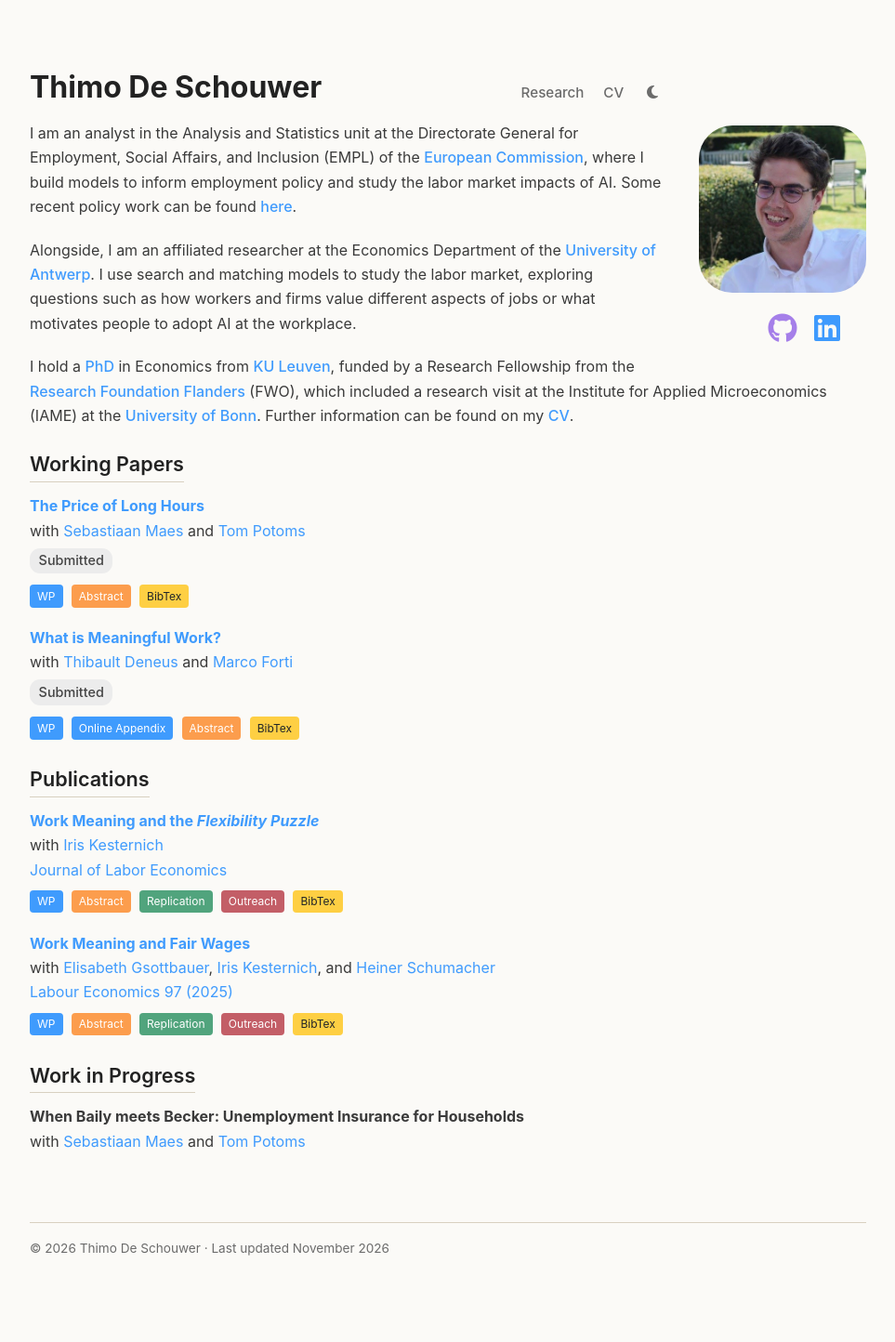
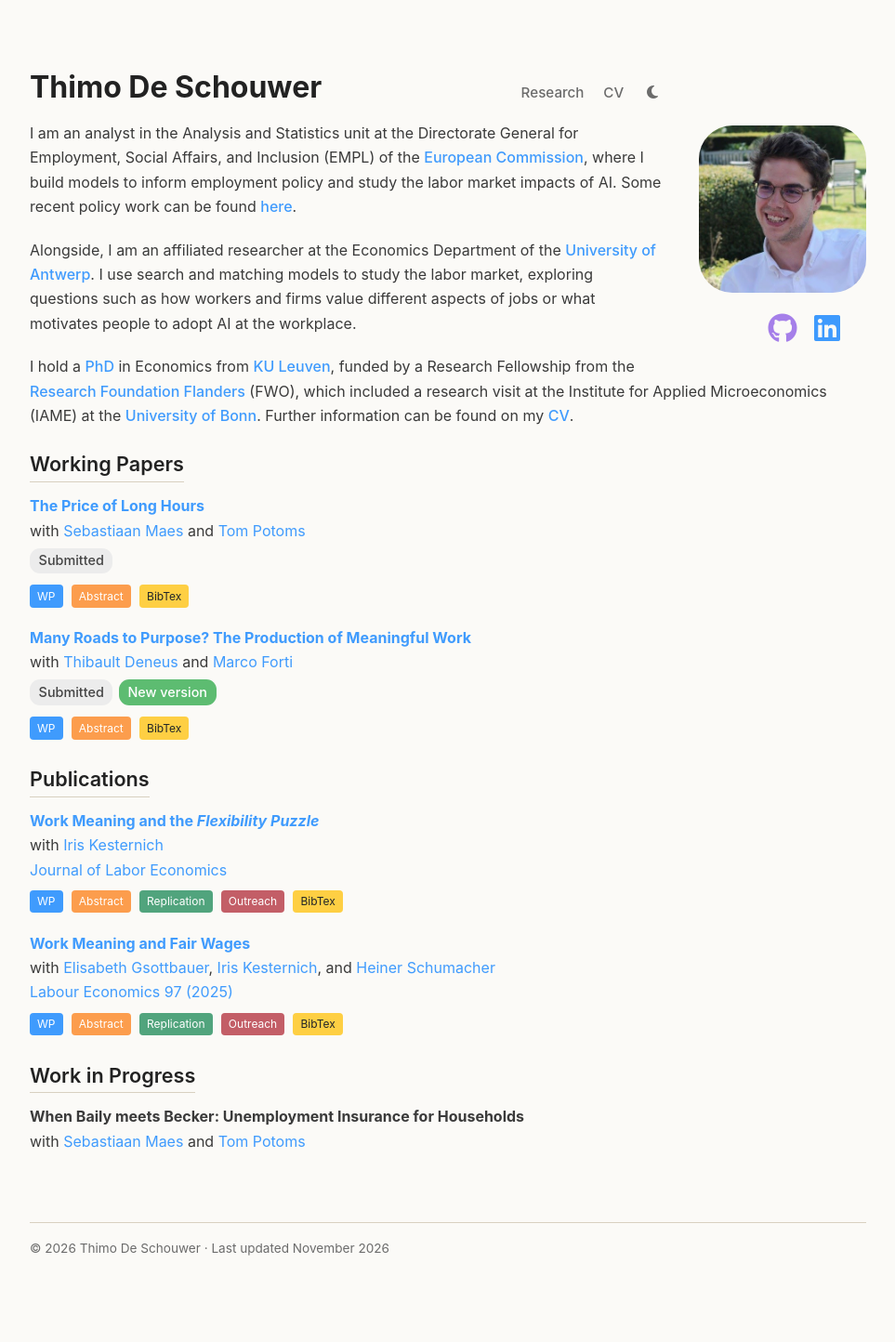
Before and after one commit to thimodeschouwer/thimodeschouwer.github.io, a Jekyll site: the page built from index.md, in a window 1280 px wide. Shown: the whole page at 93% size, without its empty margins (158-1121 px from the left). Built offline with Jekyll 4.4.1, drawn with Linux system fonts in a browser that asks for light colours; a style sheet for code colours, icons or effects is not loaded.

Commit message:
update meaning paper

```diff
--- a/_data/workingpapers.yml
+++ b/_data/workingpapers.yml
@@ -15,16 +15,16 @@ main:
         publisher={CESifo Working Paper}
       }
 
-  - title: What is Meaningful Work?
+  - title: "Many Roads to Purpose? The Production of Meaningful Work"
     authors: with <a href = "https://thibaultdeneus.github.io" > Thibault Deneus </a> and <a href = "https://www.econ.uni-bonn.de/en/department/doctoral-students/marco-forti" > Marco Forti </a>
     pdf: ./assets/files/MeaningProduction.pdf
-    appendix: ./assets/files/MeaningProductionApp.pdf
     abstract: >-
       Many people derive a sense of impact or purpose from their jobs – they consider work to be a source of meaning. But what makes work meaningful? Theoretical models suggest that meaning can be created through social and non-social impact. We exploit rich panel data representative of workers in the United States to empirically assess the importance of these channels, and estimate a non-linear, within individual production function for work meaning that allows for noisy and complementary inputs. The model explains most of the variation in meaning between, and half of the variation in meaning within individuals. We find that social impact is the most effective pathway to meaning, and estimate a direct output elasticity of about 0.44. The effectiveness of non-social impact differs significantly across demographic groups. We also find evidence of a negative interaction between social- and non-social impact. A standard deviation increase in social impact is twice as effective in creating meaning for individuals that perceive their jobs as having little non-social impact, compared to those with high perceived non-social impact.
     notes: Submitted
+    new: New version
     bibtex: |
       @article{deschouwer2025howto,
-        title={What is Meaningful Work?},
+        title={Many Roads to Purpose? The Production of Meaningful Work},
         author={De Schouwer, Thimo and Deneus, Thibault and Forti, Marco},
         year={2025},
         publisher={Working Paper}
--- a/_includes/workingpapers.md
+++ b/_includes/workingpapers.md
@@ -20,15 +20,15 @@
       <div class="author">{{ link.authors }}</div>
       <div class="periodical"><em>{{ link.conference }}</em>
       </div>
-      {% if link.notes %}
-      <div class="pub-note">{{ link.notes }}{% if link.journal %} at <a href="{{ link.journal_link }}" target="_blank">{{ link.journal }}</a>{% endif %}</div>
+      {% if link.notes or link.new %}
+      <div class="pub-tags">
+        {% if link.notes %}<div class="pub-note">{{ link.notes }}{% if link.journal %} at <a href="{{ link.journal_link }}" target="_blank">{{ link.journal }}</a>{% endif %}</div>{% endif %}
+        {% if link.new %}<div class="pub-note pub-new">{{ link.new }}</div>{% endif %}
+      </div>
       {% endif %}
     <div class="links">
       {% if link.pdf %}
       <a href="{{ link.pdf }}" class="btn btn-sm z-depth-0 btn-paper" role="button" target="_blank" style="font-size:12px;">WP</a>
-      {% endif %}
-      {% if link.appendix %}
-      <a href="{{ link.appendix }}" class="btn btn-sm z-depth-0 btn-paper" role="button" target="_blank" style="font-size:12px;">Online Appendix</a>
       {% endif %}
       {% if link.code %}
       <a href="{{ link.code }}" class="btn btn-sm z-depth-0 btn-code" role="button" target="_blank" style="font-size:12px;">Code</a>
--- a/_layouts/homepage.html
+++ b/_layouts/homepage.html
@@ -62,8 +62,8 @@
     <link rel="stylesheet" href="./assets/css/style.css">
     <link rel="stylesheet" href="./assets/css/publications.css">
     {% else %}
-    <link rel="stylesheet" href="./assets/css/style-no-dark-mode.css?v=18">
-    <link rel="stylesheet" href="./assets/css/publications-no-dark-mode.css?v=18">
+    <link rel="stylesheet" href="./assets/css/style-no-dark-mode.css?v=19">
+    <link rel="stylesheet" href="./assets/css/publications-no-dark-mode.css?v=19">
     {% endif %}
 
   </head>
--- a/assets/css/style-no-dark-mode.scss
+++ b/assets/css/style-no-dark-mode.scss
@@ -666,3 +666,9 @@ footer {
 
 .social-icons a i { opacity: 0.75; transition: opacity 0.2s ease; }
 .social-icons a:hover i { opacity: 1; }
+
+/* Tags under a paper title ("Submitted", "New version") on one row */
+.pub-tags { display: flex; flex-wrap: wrap; gap: 0.4rem; margin-top: 0.35rem; margin-bottom: 0.6rem; }
+.pub-tags .pub-note { margin: 0; }
+.publications ol.bibliography li .pub-note.pub-new,
+.pub-note.pub-new { background: rgba(40, 167, 69, 0.75); color: #ffffff; }
--- a/assets/files/MeaningProduction_cite.txt
+++ b/assets/files/MeaningProduction_cite.txt
@@ -1,5 +1,5 @@
 @article{deschouwer2025howto,
-  title={What is Meaningful Work?},
+  title={Many Roads to Purpose? The Production of Meaningful Work},
   author={De Schouwer, Thimo and Deneus, Thibault and Forti, Marco},
   year={2025},
   publisher={Working Paper}
```
Also changed, not shown: 2 other files.
